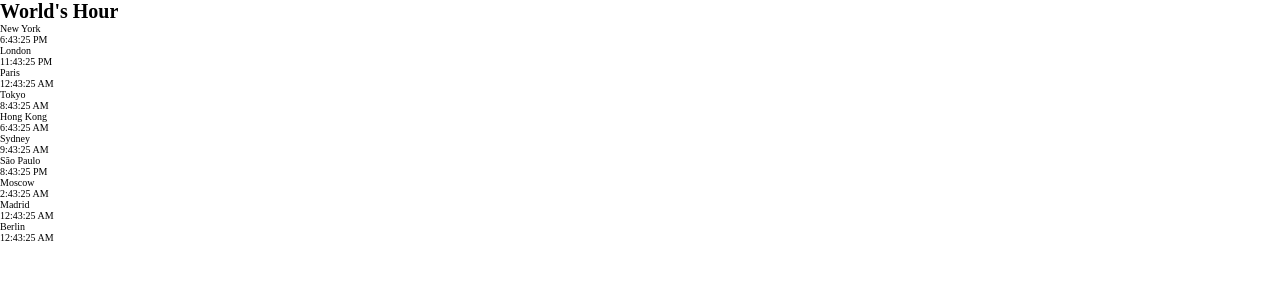
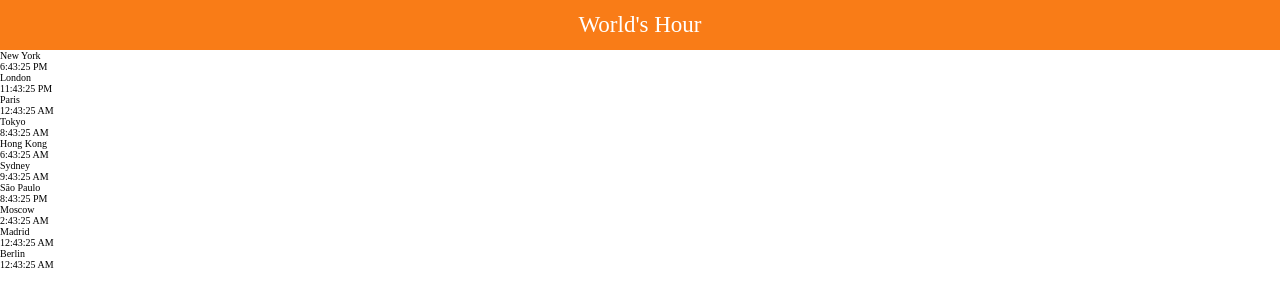
Before and after one commit to guilhermefarias/FirefoxOS-basic-app, a plain HTML site: page index.html in a window 1280 px wide. Drawn offline with Linux system fonts and the light colour scheme.

Commit message:
Changing markup structure to apply Building Blocks style at header

```diff
--- a/index.html
+++ b/index.html
@@ -7,8 +7,11 @@
 	<link rel="stylesheet" type="text/css" href="css/headers.css">
 	<link rel="stylesheet" type="text/css" href="css/lists.css">
 </head>
-<body>
+<body role="application">
+	<section role="region">
+		<header>
 			<h1>World's Hour</h1>
+		</header>
 		<ul>
 			<li>
 				<p>New York</p>
@@ -51,6 +54,7 @@
 				<p class="berlin"></p>
 			</li>
 		</ul>
+	</section>
 	<script type="text/javascript" src="js/script.js"></script>
 </body>
 </html>
```
Lines whose indentation alone changed are shown as unchanged.
